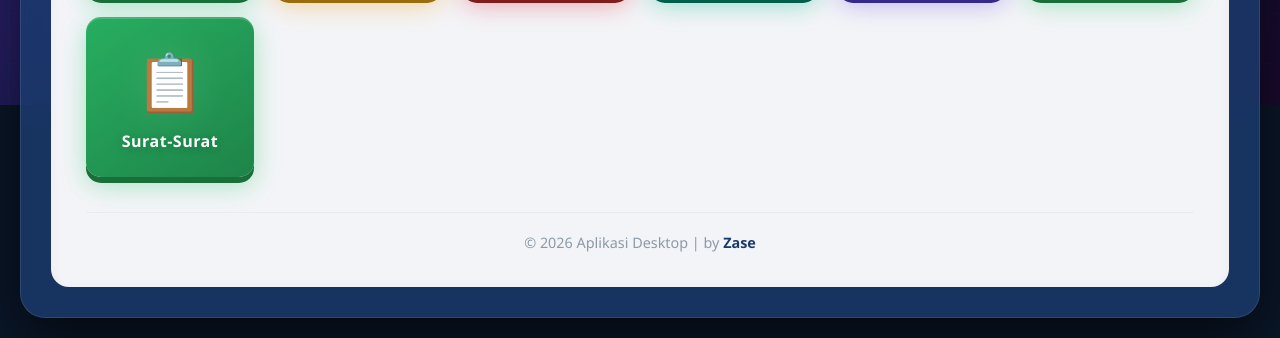
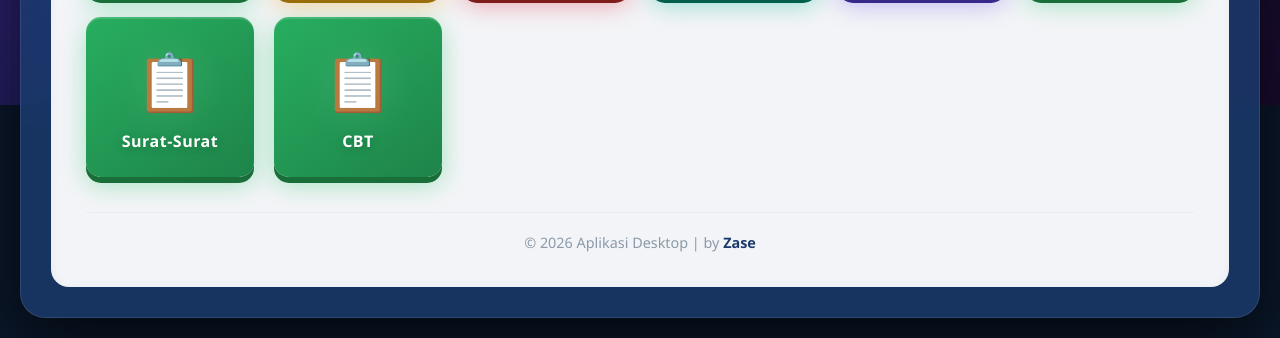
Before and after one commit to digipers/Lintasan, a plain HTML site: page index.html in a window 1280 px wide. Shown: the part 695-1033 px from the top of the page. Drawn offline with Linux system fonts and the light colour scheme.

Commit message:
Update index.html

```diff
--- a/index.html
+++ b/index.html
@@ -780,6 +780,11 @@
                     <span class="label">Surat-Surat</span>
                     <span class="badge">Link</span>
                 </div>
+                <div class="card" data-link="https://script.google.com/macros/s/AKfycbyXe51vRK7ij_PhtY95WX44LuCsHk95MyIh6cMZeyLeID1mX_vZZzzpLObUkzEbwN--/exec" onclick="openLink(this)">
+                    <span class="icon">📋</span>
+                    <span class="label">CBT</span>
+                    <span class="badge">Link</span>
+                </div>
             </div>
 
             <!-- === FOOTER === -->
```
